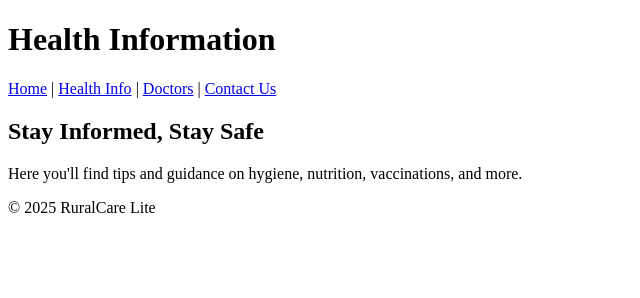
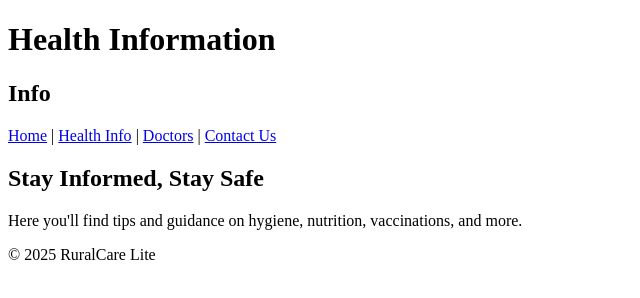
Before and after one commit to happyshyguy/ruralcare-lite, a plain HTML site: page health.html in a window 1280 px wide. Shown: the whole page, without its empty margins (0-640 px from the left). Drawn offline with Linux system fonts and the light colour scheme; files that its build step writes are made by us from their sources.

Commit message:
Add subheading 'Info' to health.html

```diff
--- a/health.html
+++ b/health.html
@@ -11,6 +11,7 @@
 <body>
     <header>
         <h1>Health Information</h1>
+        <h2>Info</h2>
         <nav>
             <a href="index.html">Home</a> |
             <a href="health.html">Health Info</a> |
```
